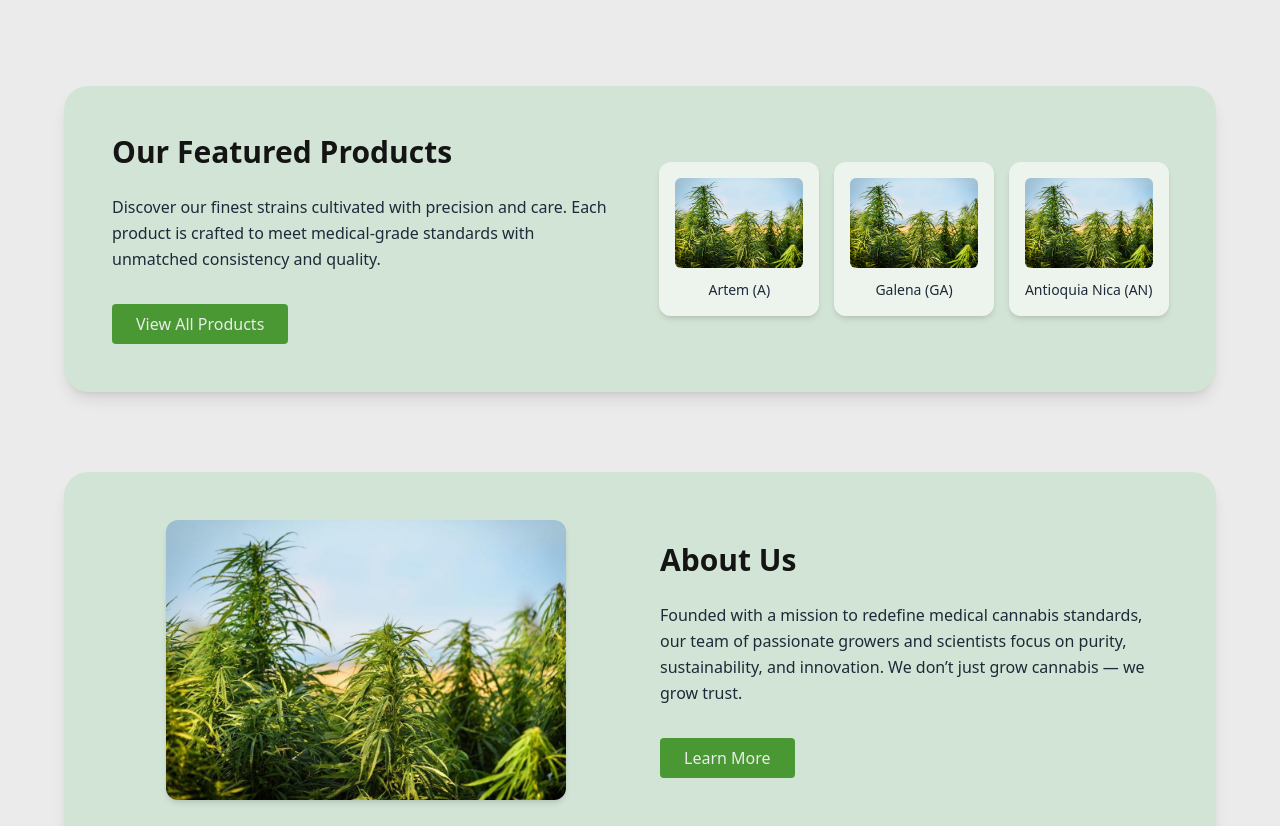
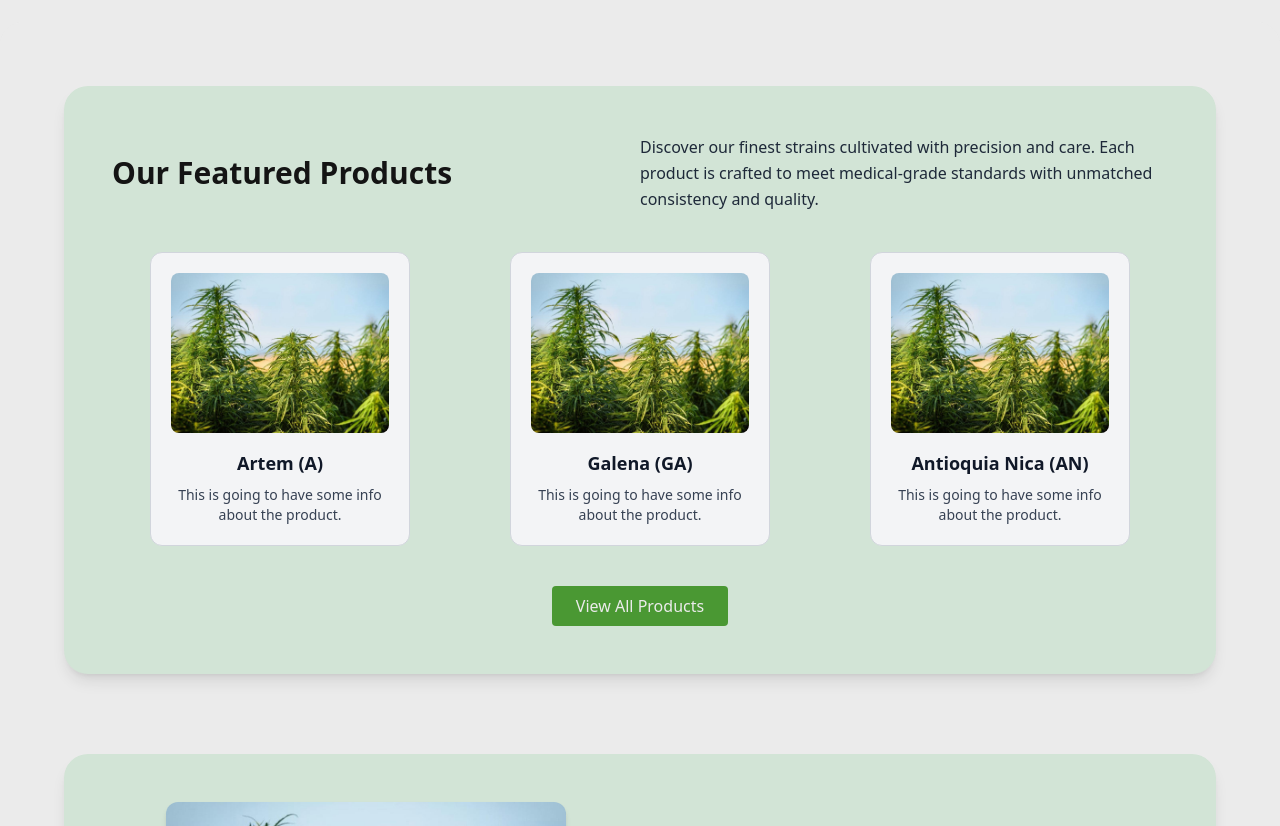
Before and after one commit to juliosantamariafgcu/True-Growers-Website, a Next.js app in the folder true-growers/: page / in a window 1280 px wide. Shown: the part 820-1646 px from the top of the page. Built offline with nearby package versions, Linux system fonts and the light colour scheme; a web font is replaced by a local one.

Commit message:
Update home page products to be more inline with client requests

```diff
--- a/true-growers/src/app/page.tsx
+++ b/true-growers/src/app/page.tsx
@@ -9,6 +9,10 @@ export default function Home() {
   const [randomProducts, setRandomProducts] = useState<any[]>([]);
   const [showIndicator, setShowIndicator] = useState(true);
   const controls = useAnimation();
+
+  // Helper: Create URL slugs for product routes
+  const slugify = (title: string) =>
+    title.toLowerCase().replace(/[^a-z0-9]+/g, "-").replace(/(^-|-$)/g, "");
 
   // Select random featured products
   useEffect(() => {
@@ -39,7 +43,6 @@ export default function Home() {
 
   return (
     <div className="relative min-h-screen flex flex-col overflow-hidden">
-
       {/* --- DESKTOP BACKGROUND --- */}
       <div
         className="hidden md:block fixed inset-0 -z-10 bg-center bg-no-repeat bg-cover md:bg-top"
@@ -126,59 +129,48 @@ export default function Home() {
 
       {/* --- MAIN CONTENT SECTIONS --- */}
       <section className="relative z-10 bg-[#EBEBEB]/95 dark:bg-[#141414]/95 backdrop-blur-md rounded-t-3xl pt-16 pb-20 space-y-12 sm:space-y-20 px-4 sm:px-6">
-
         {/* --- PRODUCTS SECTION --- */}
 <div className="max-w-6xl mx-auto bg-[#D2E4D6] dark:bg-[#36593D] rounded-3xl shadow-lg p-6 sm:p-10 md:p-12 hover:bg-[#4A9833]/90 dark:hover:bg-[#346B24]/90 transition-all duration-300">
-          {/* Desktop Layout */}
-          <div className="hidden md:flex flex-row items-center gap-10">
-            <div className="flex-1 text-center md:text-left">
-              <h2 className="font-heading text-3xl font-semibold mb-6">
+  <div className="flex flex-col items-center">
+    {/* Header Row: Title Left, Text Right */}
+    <div className="w-full flex flex-col md:flex-row justify-between items-start md:items-center mb-10">
+      <h2 className="font-heading text-3xl font-semibold mb-4 md:mb-0 md:w-1/2 text-left">
         Our Featured Products
       </h2>
-              <p className="text-base leading-relaxed mb-8 text-gray-800 dark:text-gray-200">
+      <p className="text-base leading-relaxed text-gray-800 dark:text-gray-200 md:w-1/2 text-right md:text-left">
         Discover our finest strains cultivated with precision and care.
         Each product is crafted to meet medical-grade standards with
         unmatched consistency and quality.
       </p>
+    </div>
+
+    {/* Product Cards Row */}
+    <div className="w-full grid grid-cols-1 sm:grid-cols-2 md:grid-cols-3 gap-6 justify-items-center mb-10">
+      {randomProducts.map((product) => (
         <Link
-                href="/products"
-                className="inline-block rounded py-2 px-6 font-medium text-[#EBEBEB] bg-[#4A9833]
-                hover:bg-[#346B24] active:bg-[#36593D] dark:bg-[#36593D] dark:hover:bg-[#015730]
-                dark:active:bg-[#002816] transition-colors duration-300"
+          key={product.product_number}
+          href={`/products/${slugify(product.title)}`}
+          className="border border-gray-300 dark:border-gray-700 rounded-xl p-5 bg-gray-100 dark:bg-gray-900/30 flex flex-col justify-between hover:border-green-600 transition-all w-full max-w-[260px]"
         >
-                View All Products
-              </Link>
-            </div>
-            <div className="flex-1 grid grid-cols-3 gap-4 justify-items-center">
-              {randomProducts.map((product) => (
-                <div
-                  key={product.product_number}
-                  className="rounded-xl bg-white/60 dark:bg-black/30 p-4 shadow-md w-[160px] hover:scale-105 transition-transform"
-                >
+          <div className="relative w-full h-40 mb-4">
             <Image
               src={product.image}
               alt={product.title}
-                    width={140}
-                    height={140}
-                    className="rounded-md object-cover mb-3"
+              fill
+              className="object-cover rounded-lg"
             />
-                  <p className="font-medium text-sm text-gray-800 dark:text-gray-100 text-center">
+          </div>
+          <h3 className="text-lg font-semibold text-gray-900 dark:text-white text-center">
             {product.title}
+          </h3>
+          <p className="text-sm text-gray-700 dark:text-gray-300 text-center mt-2">
+            {product.info}
           </p>
-                </div>
+        </Link>
       ))}
     </div>
-          </div>
 
-          {/* Mobile Layout */}
-          <div className="block md:hidden text-center">
-            <h2 className="font-heading text-2xl font-semibold mb-4">
-              Our Featured Products
-            </h2>
-            <p className="text-base leading-relaxed mb-6 text-gray-800 dark:text-gray-200">
-              Discover our finest strains crafted with quality and care. Tap
-              below to explore our full collection.
-            </p>
+    {/* Button at the Bottom */}
     <Link
       href="/products"
       className="inline-block rounded py-2 px-6 font-medium text-[#EBEBEB] bg-[#4A9833]
@@ -189,6 +181,7 @@ export default function Home() {
     </Link>
   </div>
 </div>
+
 
         {/* --- ABOUT SECTION --- */}
         <div className="max-w-6xl mx-auto bg-[#D2E4D6] dark:bg-[#36593D] rounded-3xl shadow-lg p-6 sm:p-10 md:p-12 hover:bg-[#4A9833]/90 dark:hover:bg-[#346B24]/90 transition-all duration-300">
```
Lines whose indentation alone changed are shown as unchanged.
